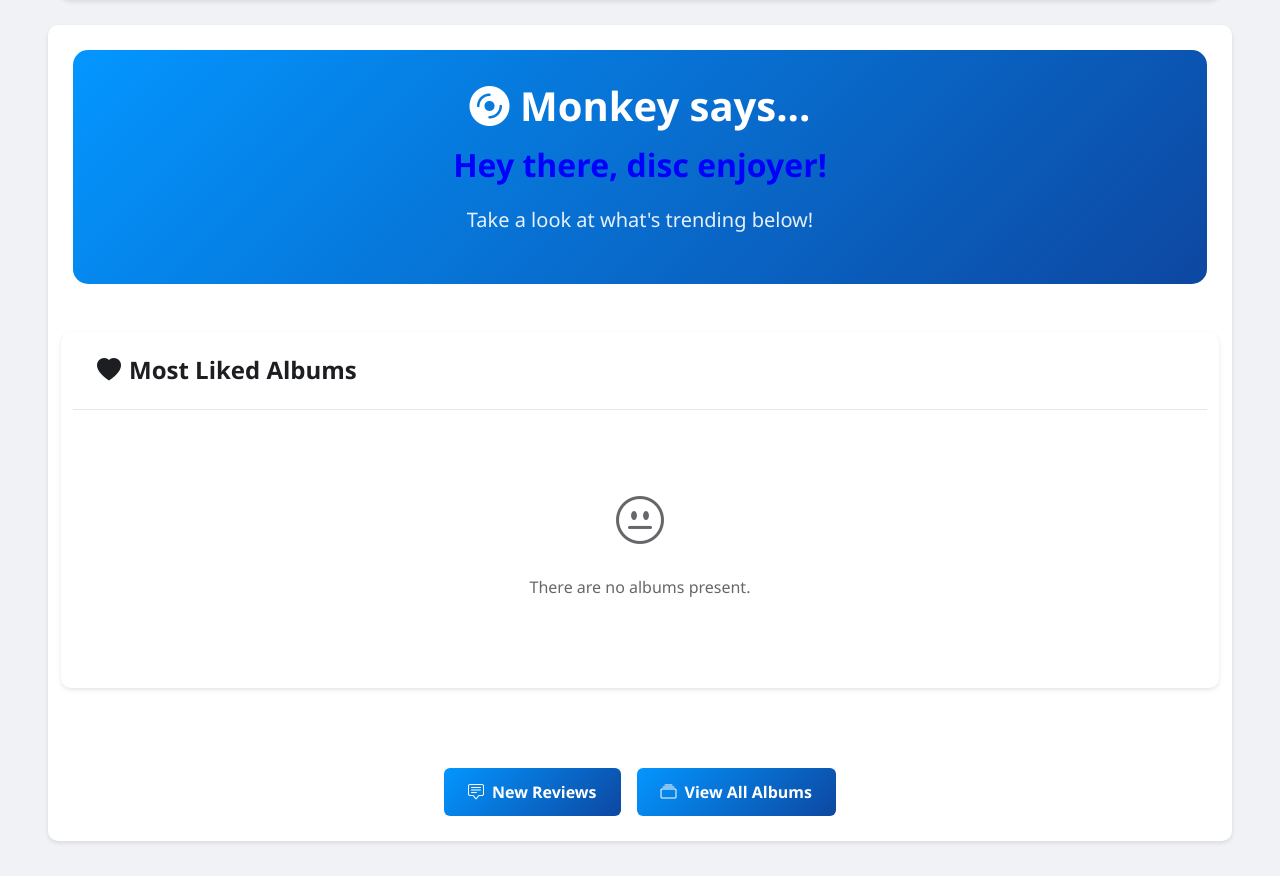
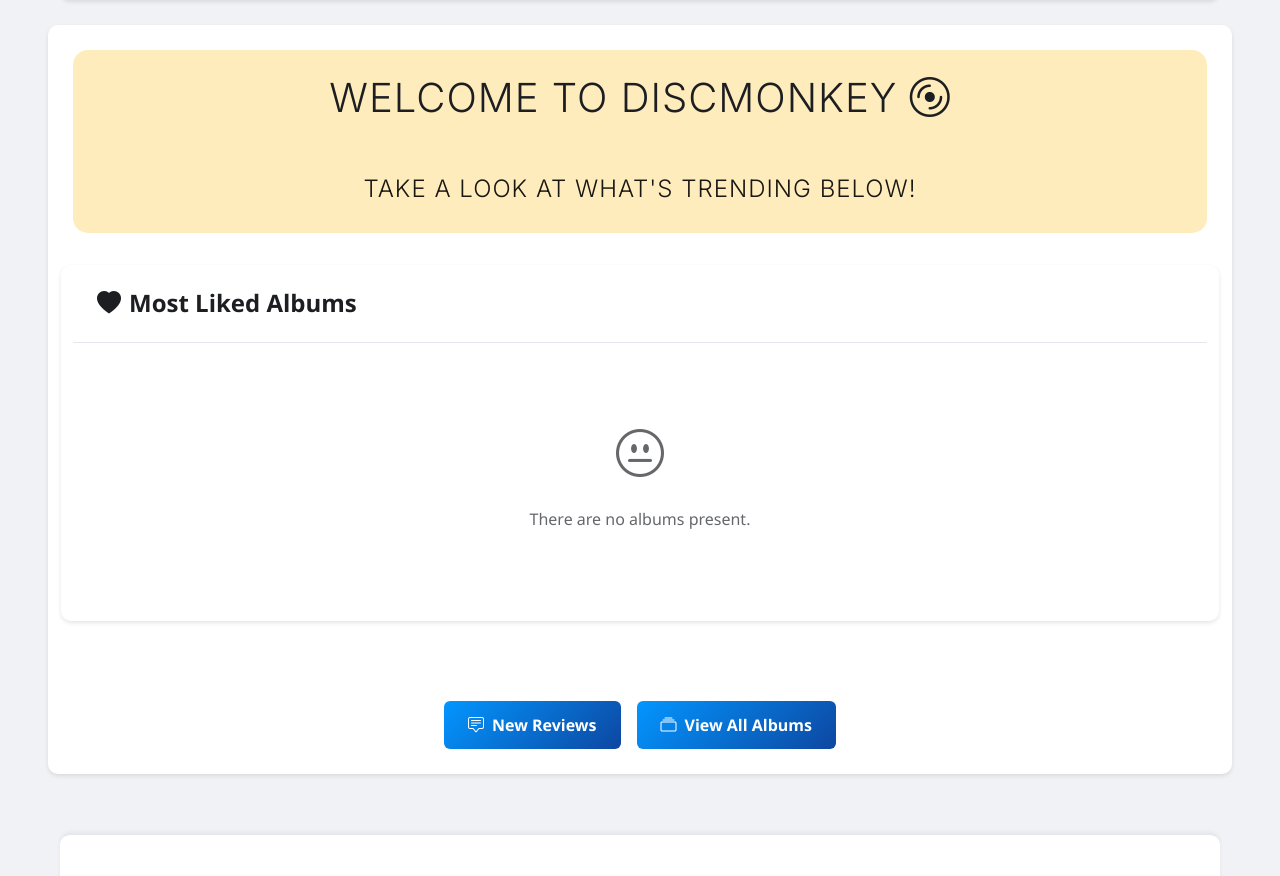
Before and after one commit to mahid-khan/DiscMonkey, a Django app: page / in a window 1280 px wide. Shown: the part 104-980 px from the top of the page. Run offline with Django 3.2, Linux system fonts and the light colour scheme; data that the repository does not hold is empty; some libraries are stand-ins or nearby versions.

Commit message:
Massive overhaul of site

```diff
--- a/static/style.css
+++ b/static/style.css
@@ -446,18 +446,36 @@ tr:hover {
 
 /* Homepage Styles */
 .welcome-section {
+    width: 100%;
+    background: #ffecbd;
+    padding: 0.5rem 0;
+    margin-bottom: 2rem;
     text-align: center;
-    margin-bottom: 3rem;
-    padding: 2rem;
-    background: linear-gradient(135deg, #0396FF 0%, #0D47A1 100%);
     border-radius: 15px;
-    color: white;
+    font-family: "Inter", sans-serif !important;
+    text-transform: uppercase !important;
+    letter-spacing: 1px;
+    font-weight: 300 !important; /* Apply the extralight weight */
+    font-size: 2.5rem;
 }
 
-.welcome-section h1 {
-    color: white !important;
+/* Centered translucent overlay for welcome message */
+.welcome-section .welcome-message {
+    background: rgba(255, 182, 193, 0.6); /* light pink, semi-transparent */
+    padding: 0px 0px;
+    max-width: 1200px;
+    margin: 0 auto;
+    text-align: center;
+    border: none;
+    border-radius: 15; /* no rounded edges */
+}
+
+.welcome-section .lead {
+    color: rgb(0, 0, 0) !important;
     margin-bottom: 1rem;
     font-size: 2.5rem;
+    padding: 0px 0px;
+    font-size: 1.5rem;
 }
 
 .welcome-section .username {
@@ -468,6 +486,7 @@ tr:hover {
 .welcome-message {
     max-width: 600px;
     margin: 0 auto;
+    border-radius: 15; /* no rounded edges */
 }
 
 .lead {
--- a/templates/rango/index.html
+++ b/templates/rango/index.html
@@ -6,10 +6,18 @@
 {% endblock %}
 
 {% block body_block %}
+
     <div class="welcome-section">
+        <p class = "welcome-section">
+            Welcome To DiscMonkey
+            <i class="bi bi-disc"></i>
+        </p>
+        <p class="lead">Take a look at what's trending below!</p>
+    </div>
+    <!-- <div class="welcome-section">
         <h1>
-            <i class="bi bi-disc-fill"></i>
-            Monkey says...
+            Welcome To DiscMonkey
+            <i class="bi bi-disc"></i>
         </h1>
         <div class="welcome-message">
             {% if user.is_authenticated %}
@@ -19,7 +27,7 @@
             {% endif %}
             <p class="lead">Take a look at what's trending below!</p>
         </div>
-    </div>
+    </div> -->
 
     <div class="trending-section">
         <div class="row">
```
Also changed, not shown: rango/models.py (+0 -17 lines), templates/rango/all_albums.html (+31 -8 lines), templates/rango/reviews.html (+28 -47 lines).
